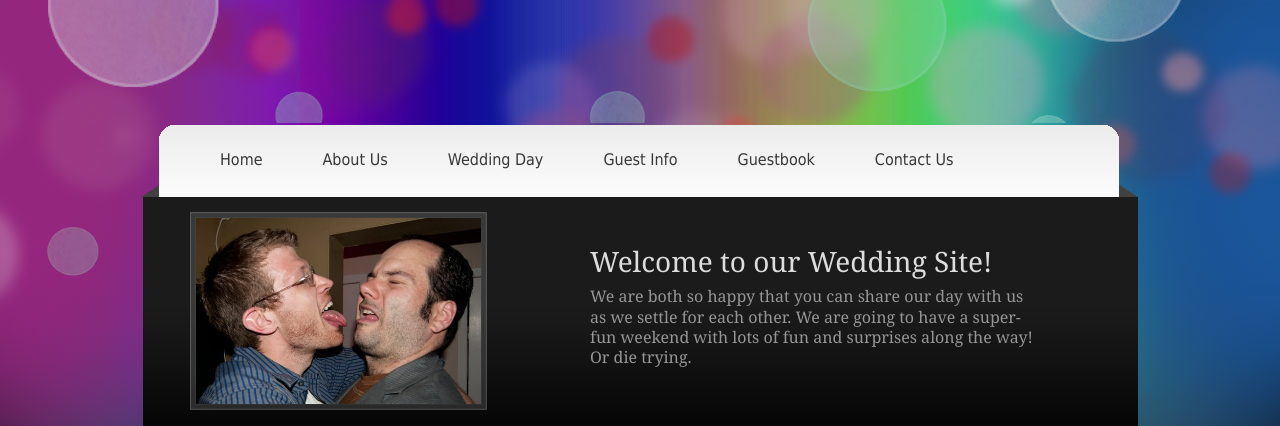
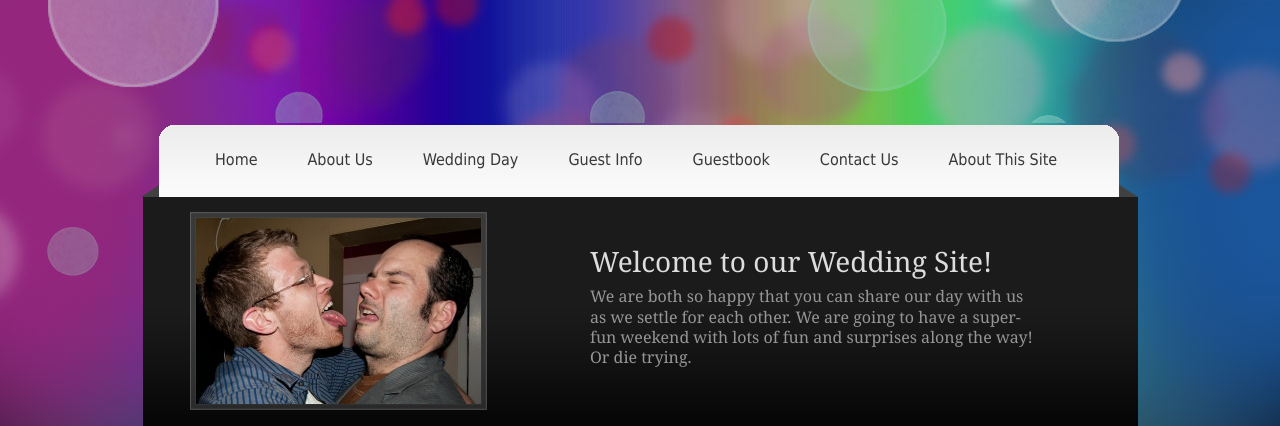
Before and after one commit to paulnicholsen27/wedding-website, a Django app: page / in a window 1280 px wide. Shown: the top 426 px of the page. Run offline with Django 3.2, Linux system fonts and the light colour scheme; parts of the project's set-up code (start-up, migrations or seed data) failed here and were passed over.

Commit message:
added requirements.txt and update readme

```diff
--- a/mainsite/static/css/templatemo_style.css
+++ b/mainsite/static/css/templatemo_style.css
@@ -168,7 +168,7 @@ a.more:hover { text-decoration: none; color: #fff; }
 	float: none;
 	display: block;
 	height: 27px;
-	padding: 0 30px;
+	padding: 0 25px;
 	margin: 0;
 	font-size: 16px;
 	text-align: left;
--- a/mainsite/templates/base.html
+++ b/mainsite/templates/base.html
@@ -66,7 +66,8 @@ function clearText(field)
                 </ul>
               </li>
               <li><a href="/guestbook/">Guestbook</a></li>
-              <li><a href="mailto:paulandjason27@gmail.com" target="_blank" class="last">Contact Us</a></li>
+              <li><a href="mailto:paulandjason27@gmail.com" target="_blank" >Contact Us</a></li>
+              <li><a href="https://github.com/pnichols104/wedding-website#wedding-website" target="_blank" class="last">About This Site</a></li>
         </ul>
 
 <!--         <div id="login">
--- /dev/null
+++ b/requirements.txt
@@ -0,0 +1,6 @@
+Django==1.5.4
+distribute==0.6.49
+stevedore==0.12
+virtualenv==1.9.1
+virtualenvwrapper==4.0
+wsgiref==0.1.2
```
Also changed, not shown: README.md.
